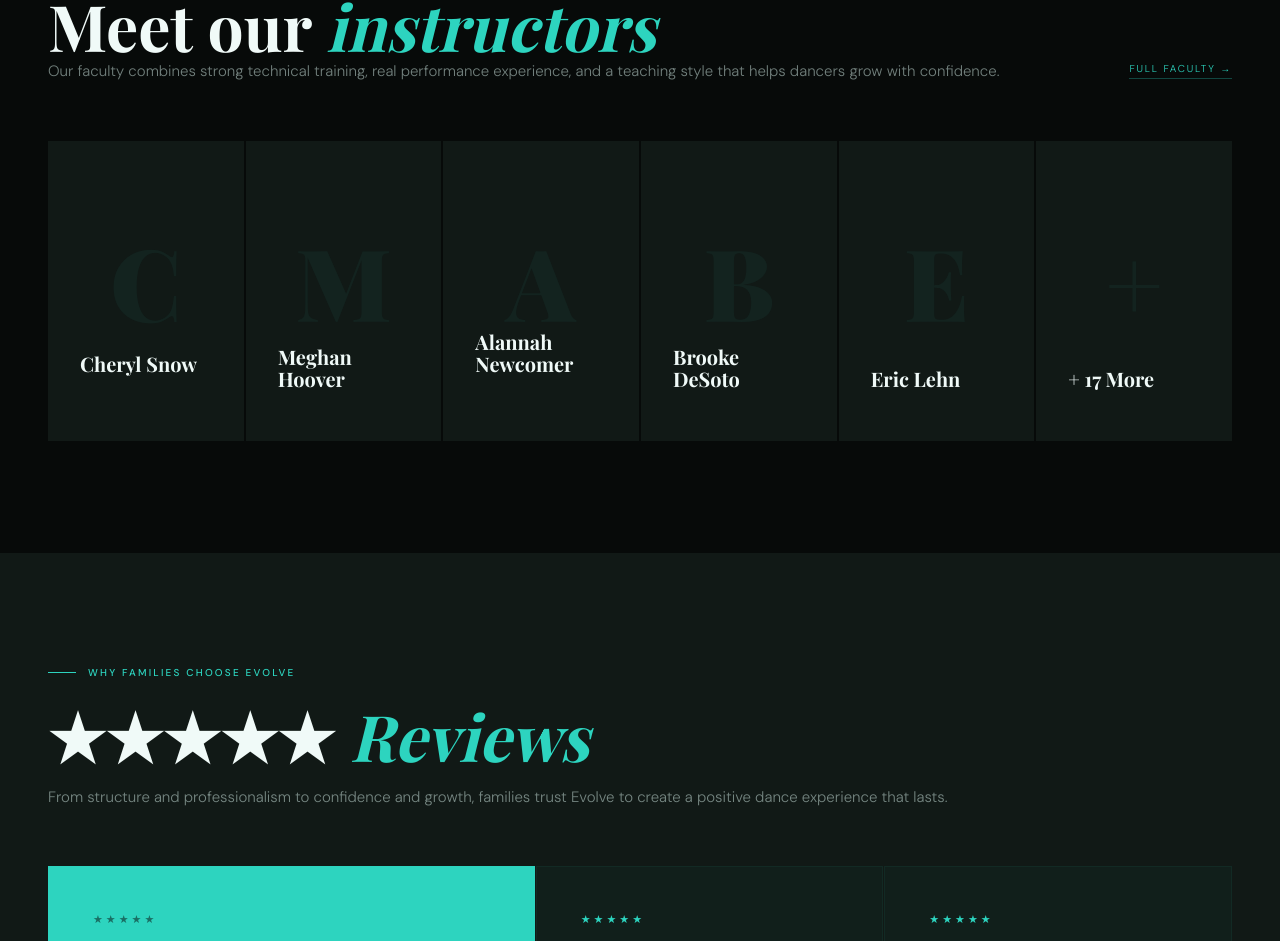
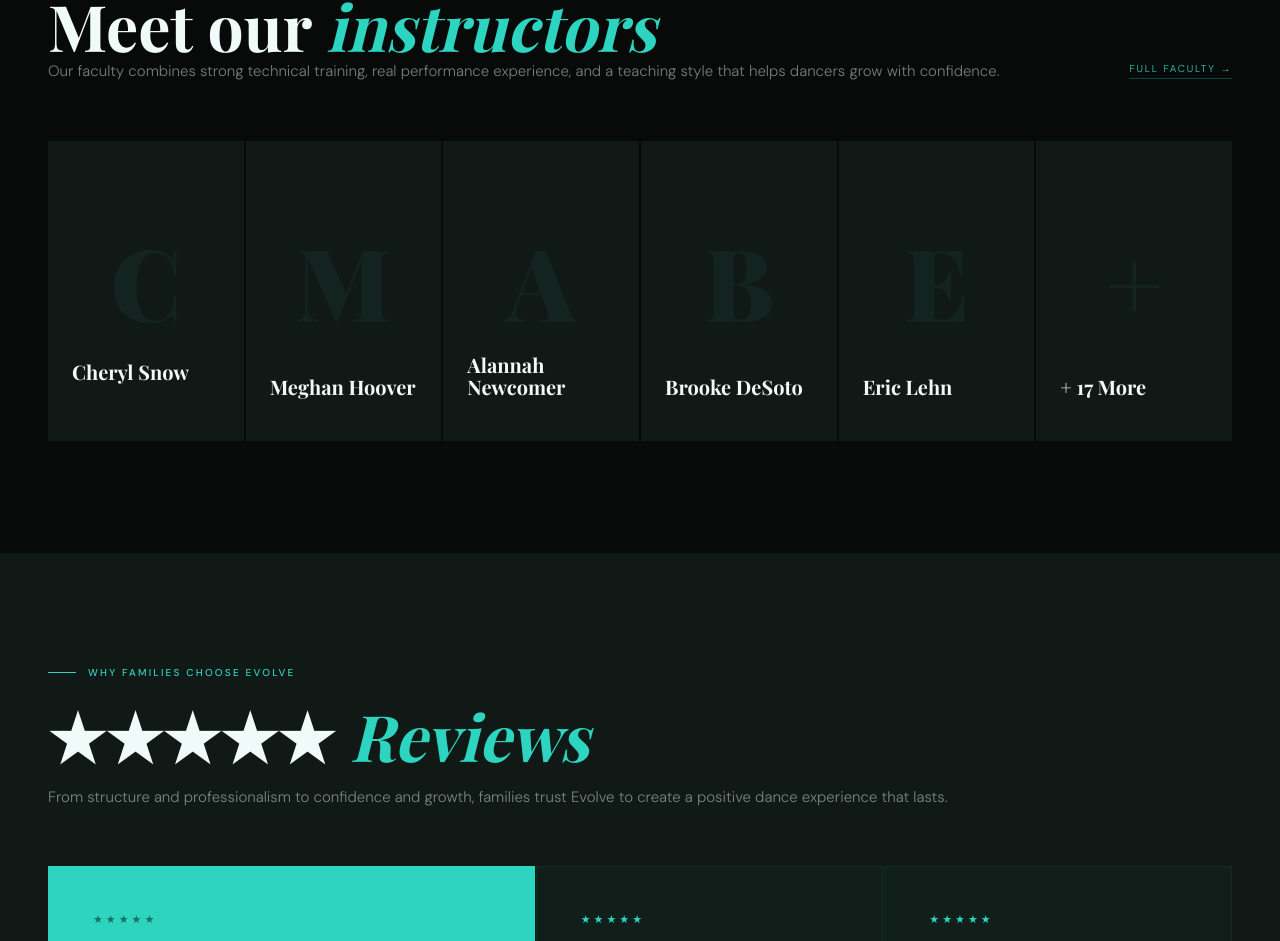
Before and after one commit to vizantirmarketing-alt/evolve-dance, a Next.js app: page / in a window 1280 px wide. Shown: the part 3276-4217 px from the top of the page. Built offline with nearby package versions, Linux system fonts and the light colour scheme.

Commit message:
fix instructor card name alignment — pin names to bottom

```diff
--- a/components/sections/HomeSections.tsx
+++ b/components/sections/HomeSections.tsx
@@ -380,7 +380,7 @@ export function InstructorsSection() {
             {instructors.map(inst => (
               <div
                 key={inst.name}
-                className="instructor-card group bg-charcoal relative overflow-hidden min-h-[300px] flex flex-col justify-end p-8 cursor-pointer"
+                className="instructor-card group bg-charcoal relative overflow-hidden min-h-[300px] cursor-pointer"
                 style={{ background: '#111916' }}
               >
                 {/* Top teal bar on hover */}
@@ -394,11 +394,13 @@ export function InstructorsSection() {
                   {inst.initial}
                 </div>
 
-                <div className="font-display text-[20px] font-bold leading-[1.1] mb-1 relative z-[1] text-[#f0faf8]">
-                  {inst.name}
-                </div>
-                <div className="text-[10px] tracking-[0.15em] uppercase text-teal opacity-0 translate-y-2 transition-all duration-300 group-hover:opacity-100 group-hover:translate-y-0 relative z-[1]">
-                  {inst.role}
+                <div className="absolute bottom-6 left-6 z-[1]">
+                  <div className="font-display text-[20px] font-bold leading-[1.1] mb-1 text-[#f0faf8]">
+                    {inst.name}
+                  </div>
+                  <div className="text-[10px] tracking-[0.15em] uppercase text-teal opacity-0 translate-y-2 transition-all duration-300 group-hover:opacity-100 group-hover:translate-y-0">
+                    {inst.role}
+                  </div>
                 </div>
               </div>
             ))}
```
